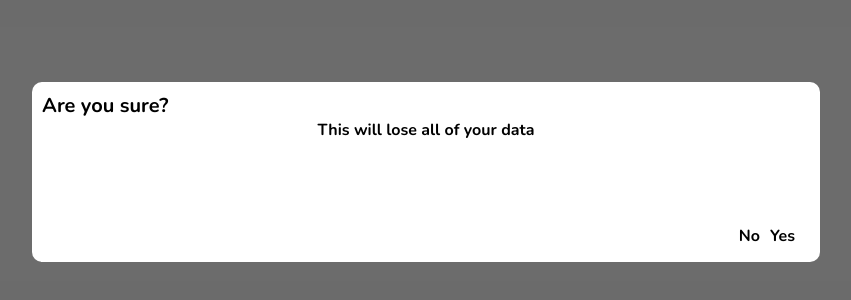
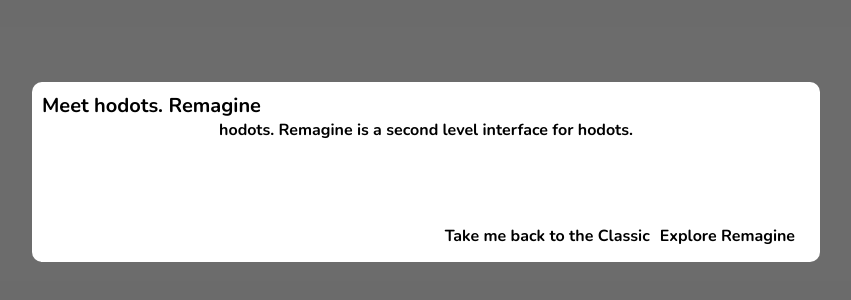
Before and after one commit to leafstudiosDot/hodotsnet-remagine, a React (Create React App) app: page / in a window 1280 px wide. Shown: the part 228-528 px from the top of the page, without its empty margins (214-1065 px from the left). Built offline with nearby package versions, Linux system fonts and the light colour scheme.

Commit message:
Editing Sample Modal

```diff
--- a/src/App.js
+++ b/src/App.js
@@ -25,10 +25,10 @@ class Home extends Component {
       <div>
         <Header />
           <Prompt
-          title={`Are you sure?`}
-          desc={`This will lose all of your data`}
-          acceptText={`Yes`}
-          rejectText={`No`}
+          title={`Meet hodots. Remagine`}
+          desc={`hodots. Remagine is a second level interface for hodots.`}
+          acceptText={`Explore Remagine`}
+          rejectText={`Take me back to the Classic`}
           reject={() => this.setState({enabled: false})}
           enabled={this.state.enabled} />
       </div>
```
